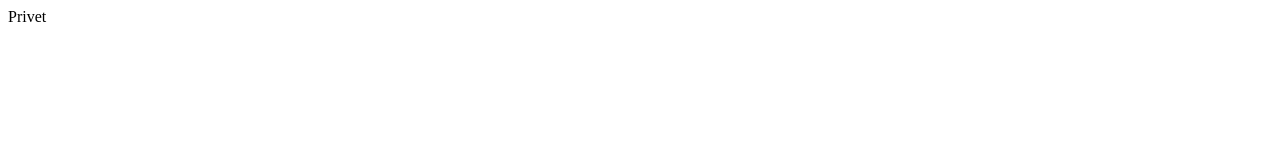
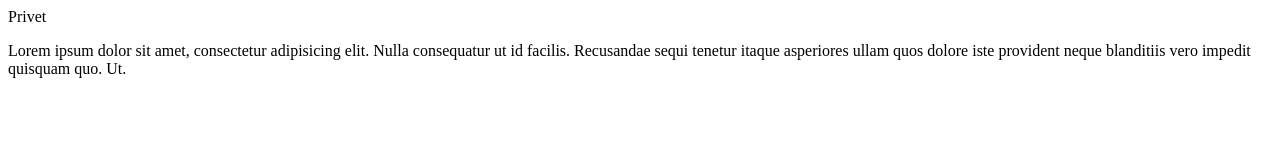
Before and after one commit to Pvashlanov/site, a plain HTML site: page index.html in a window 1280 px wide. Drawn offline with Linux system fonts and the light colour scheme.

Commit message:
Lorem dobavil

```diff
--- a/index.html
+++ b/index.html
@@ -3,6 +3,7 @@
 	<meta charset="UTF-8" />
 	<title>Document</title>
 	<p>Privet </p>
+	Lorem ipsum dolor sit amet, consectetur adipisicing elit. Nulla consequatur ut id facilis. Recusandae sequi tenetur itaque asperiores ullam quos dolore iste provident neque blanditiis vero impedit quisquam quo. Ut.
 </head>
 <body>
 
```
